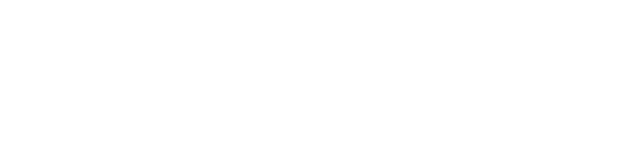
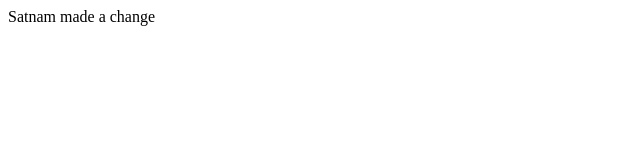
Before and after one commit to potocnika/GitFlowExample, a plain HTML site: page index.html in a window 1280 px wide. Shown: the whole page, without its empty margins (0-640 px from the left). Drawn offline with Linux system fonts and the light colour scheme.

Commit message:
TIC-6 SSN made a change

```diff
--- a/index.html
+++ b/index.html
@@ -1 +1,3 @@
-<html/>
+<html>
+Satnam made a change
+    </html>
```
